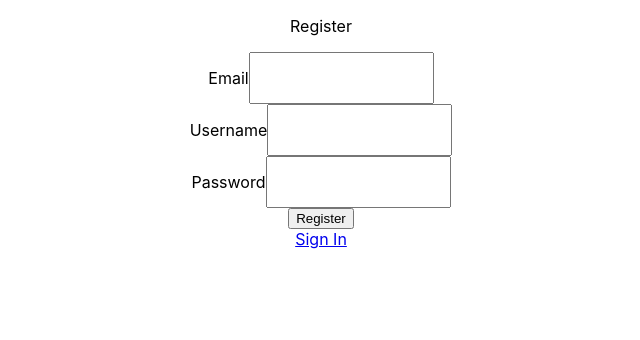
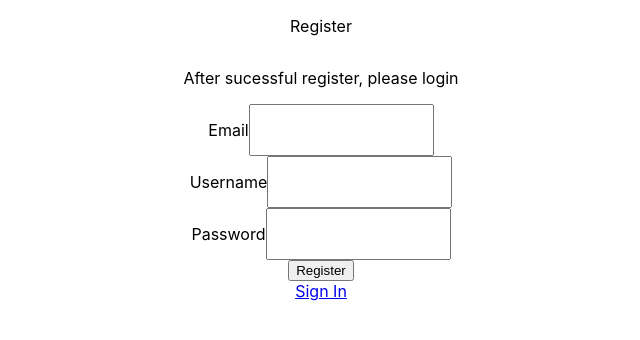
Before and after one commit to BasicallyOk/CISC327_20, a React (Create React App) app in the folder client/: page /register in a window 1280 px wide. Shown: the top 340 px of the page, without its empty margins (319-959 px from the left). Built offline with nearby package versions, Linux system fonts and the light colour scheme.

Commit message:
added p tag under register

```diff
--- a/client/src/components/RegisterUser.js
+++ b/client/src/components/RegisterUser.js
@@ -34,6 +34,7 @@ function RegisterUser (props) {
 			alignItems: 'center'
 		}}>
 			<p>Register</p>
+			<p>After sucessful register, please login</p>
 			<div style={{ display: 'flex', flexDirection: 'row' }}>
 				<p>Email</p>
 				<input
@@ -70,7 +71,7 @@ function RegisterUser (props) {
 			>
 				Register
 			</button>
-			<Link to={'..'}>Sign In</Link>
+			<Link to={'/login'}>Sign In</Link>
 		</div>
 	)
 }
```
